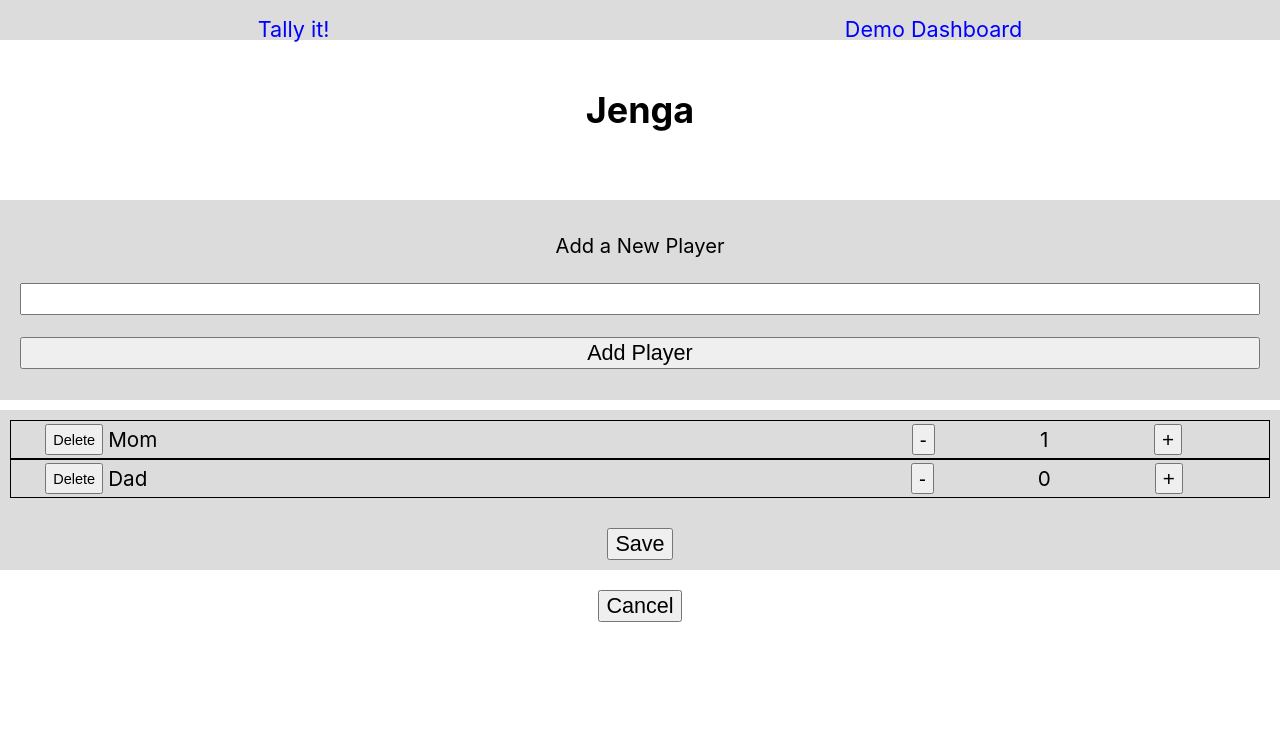
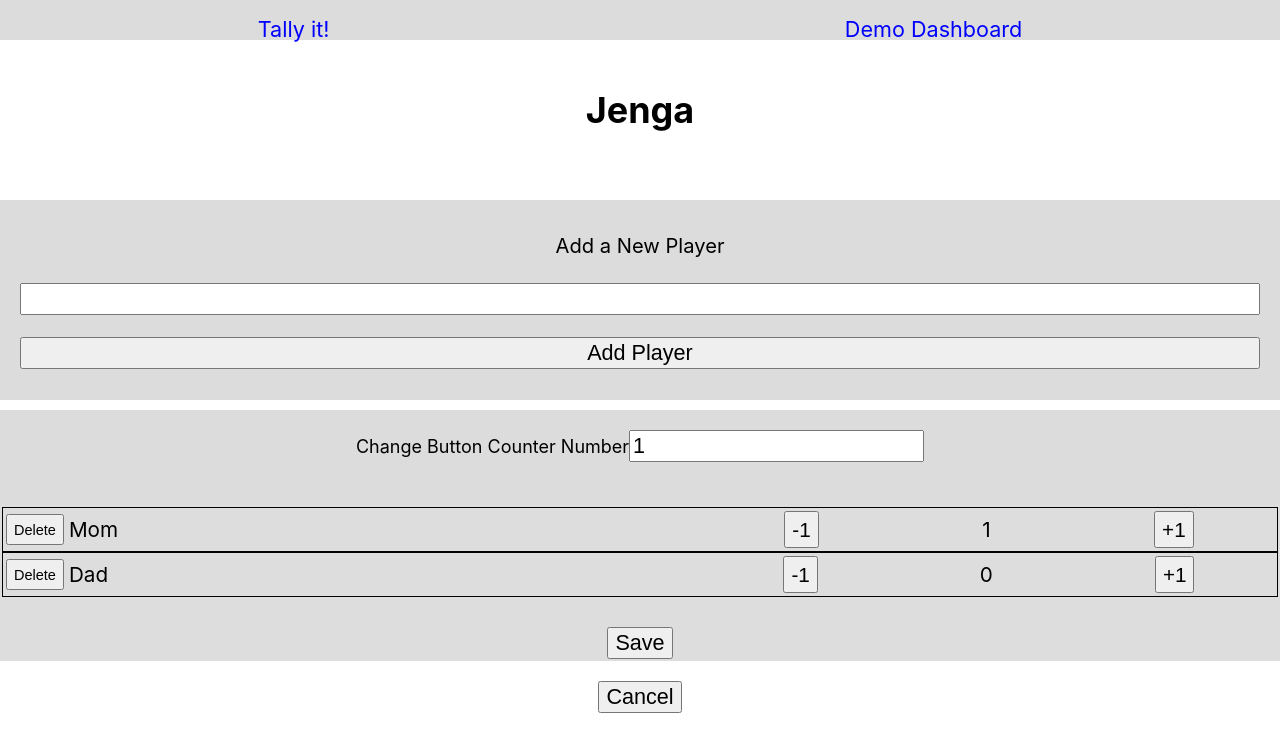
Before and after one commit to sPro1ly0/tallyit-app, a React (Create React App) app: page /edit-game/1 in a window 1280 px wide. Shown: the top 752 px of the page. Built offline with nearby package versions, Linux system fonts and the light colour scheme.

Commit message:
Able to change increase and decrease button numbers

```diff
--- /dev/null
+++ b/src/CounterNumberForm/CounterNumberForm.js
@@ -0,0 +1,19 @@
+/* eslint-disable react/prop-types */
+import React from 'react';
+
+export default function CounterNumberForm(props) {
+  return (
+    <section className='change-counter-number'>
+      <form>
+        <label htmlFor='counter-number'>Change Button Counter Number</label>
+        <input
+          id='counter-number'
+          type='number'
+          name='counter-number'
+          value={props.counterNumber}
+          onChange={props.onNumberChange}
+          required/>
+      </form>
+    </section>
+  );
+}
--- a/src/EditGame/EditGame.js
+++ b/src/EditGame/EditGame.js
@@ -1,6 +1,7 @@
 /* eslint-disable react/prop-types */
 import React, { Component } from 'react';
 import AddPlayerForm from '../AddPlayerForm/AddPlayerForm';
+import CounterNumberForm from '../CounterNumberForm/CounterNumberForm';
 import Player from '../Player/Player';
 import TallyContext from '../TallyContext';
 
@@ -13,7 +14,8 @@ class EditGame extends Component {
     this.state = {
       error: null,
       game_name: '',
-      new_players: []
+      new_players: [],
+      counter_number: 1
     };
   }
 
@@ -79,6 +81,13 @@ class EditGame extends Component {
     });
   }
 
+  handleNumberChange = (e) => {
+    e.preventDefault();
+    this.setState({
+      counter_number: Number(e.target.value)
+    });
+  }
+
   handleSubmit = (e) => {
     const { game_id } = this.props.match.params;
     e.preventDefault();
@@ -90,7 +99,8 @@ class EditGame extends Component {
     this.setState({
       error: null,
       game_name: '',
-      new_players: []
+      new_players: [],
+      counter_number: 1
     });
   }
 
@@ -112,6 +122,7 @@ class EditGame extends Component {
         id={player.id}
         name={player.player_name}
         score={player.score}
+        counterNumber={this.state.counter_number}
         onDeletePlayer={this.deletePlayer}
         onScoreChange={this.handleScoreChange}
       />
@@ -133,6 +144,10 @@ class EditGame extends Component {
         <div className='player-error' role="alert">
           {this.state.error && <p className="red-error">{this.state.error}</p>}
         </div>
+        <CounterNumberForm
+          counterNumber={this.state.counter_number}
+          onNumberChange={this.handleNumberChange}
+        />
         <section className='score-sheet'>
           {playerList}
           <button
--- a/src/Player/Player.css
+++ b/src/Player/Player.css
@@ -20,5 +20,5 @@
 
 .player-score {
     display: flex;
-    width: 30%;
+    width: 49%;
 }
--- a/src/Player/Player.js
+++ b/src/Player/Player.js
@@ -11,7 +11,11 @@ function Player(props) {
         {props.name}
       </div>
       <div className='player-score'>
-        <PlayerCounter id={props.id} score={props.score} onChange={props.onScoreChange}/>
+        <PlayerCounter
+          id={props.id}
+          score={props.score}
+          counterNumber={props.counterNumber}
+          onChange={props.onScoreChange}/>
       </div>
     </div>
   );
--- a/src/PlayerCounter/PlayerCounter.css
+++ b/src/PlayerCounter/PlayerCounter.css
@@ -4,7 +4,12 @@
     width: 100%;
 }
 
+.score {
+    padding: 3px;
+}
+
 .decrease-button,
 .increase-button {
     font-size: 1em;
+    max-width: 120px;
 }
--- a/src/PlayerCounter/PlayerCounter.js
+++ b/src/PlayerCounter/PlayerCounter.js
@@ -8,11 +8,11 @@ function PlayerCounter(props) {
     <div className='score-counter'>
       <button
         className='decrease-button'
-        onClick={() => props.onChange(props.id, -1)}>-</button>
+        onClick={() => props.onChange(props.id, -(props.counterNumber))}>-{props.counterNumber}</button>
       <div className='score'>{props.score}</div>
       <button
         className='increase-button'
-        onClick={() => props.onChange(props.id, 1)}>+</button>
+        onClick={() => props.onChange(props.id, props.counterNumber)}>+{props.counterNumber}</button>
     </div>
   );
 }
--- a/src/ScoreSheetPage/ScoreSheetPage.css
+++ b/src/ScoreSheetPage/ScoreSheetPage.css
@@ -1,6 +1,6 @@
 .score-sheet {
     height: fit-content;
-    padding: 10px;
+    padding: 2px;
     margin-bottom: 20px;
 }
 
@@ -35,3 +35,7 @@
     font-size: 2em;
     text-align: right;
 }
+
+.change-counter-number {
+    height: 95px;
+}
--- a/src/ScoreSheetPage/ScoreSheetPage.js
+++ b/src/ScoreSheetPage/ScoreSheetPage.js
@@ -2,6 +2,7 @@
 import React, { Component } from 'react';
 import './ScoreSheetPage.css';
 import AddPlayerForm from '../AddPlayerForm/AddPlayerForm';
+import CounterNumberForm from '../CounterNumberForm/CounterNumberForm';
 import TallyContext from '../TallyContext';
 import Player from '../Player/Player';
 
@@ -13,7 +14,8 @@ class ScoreSheetPage extends Component {
     super(props);
     this.state = {
       error: null,
-      current_players: []
+      current_players: [],
+      counter_number: 1
       // add player object with id, name, and score
     };
   }
@@ -62,13 +64,21 @@ class ScoreSheetPage extends Component {
     });
   }
 
+  handleNumberChange = (e) => {
+    e.preventDefault();
+    this.setState({
+      counter_number: Number(e.target.value)
+    });
+  }
+
   handleSubmit = (e) => {
     e.preventDefault();
     console.log('working');
     this.context.updatePlayerScores(this.state.current_players);
     this.setState({
       error: null,
-      current_players: []
+      current_players: [],
+      counter_number: 1
     });
 
     this.props.history.push('/dashboard');
@@ -80,7 +90,8 @@ class ScoreSheetPage extends Component {
 
     this.setState({
       error: null,
-      current_players: []
+      current_players: [],
+      counter_number: 1
     });
 
     this.props.history.push('/dashboard');
@@ -101,6 +112,7 @@ class ScoreSheetPage extends Component {
         id={player.id}
         name={player.player_name}
         score={player.score}
+        counterNumber={this.state.counter_number}
         onDeletePlayer={this.handleDeletePlayer}
         onScoreChange={this.handleScoreChange}
       />
@@ -123,6 +135,10 @@ class ScoreSheetPage extends Component {
         <div className='player-error' role="alert">
           {this.state.error && <p className="red-error">{this.state.error}</p>}
         </div>
+        <CounterNumberForm
+          counterNumber={this.state.counter_number}
+          onNumberChange={this.handleNumberChange}
+        />
         <section className='score-sheet'>
           {playerList}
           <button
--- a/src/config.js
+++ b/src/config.js
@@ -1,3 +1,3 @@
 export default {
-  APP_VERSION: '1.0.0'
+  APP_VERSION: '0.0.2'
 };
```
